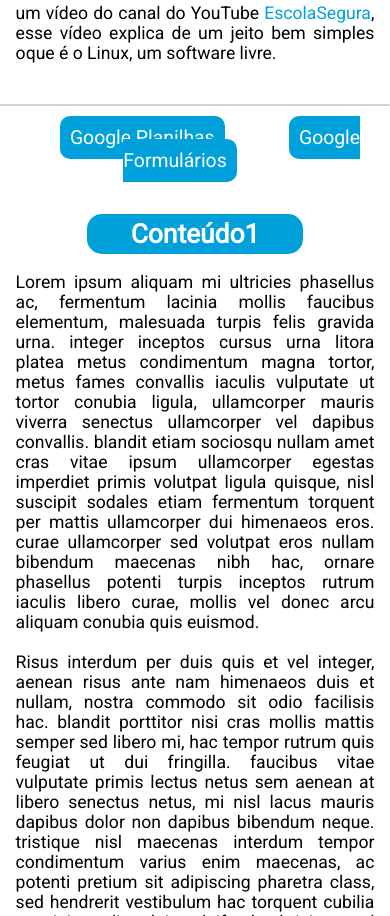
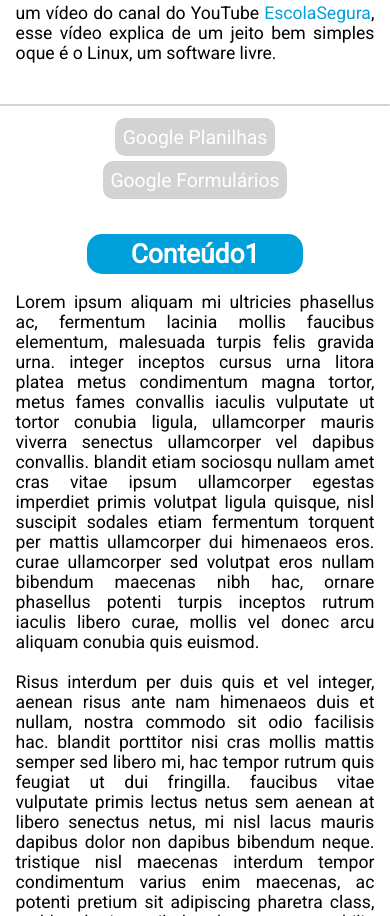
Before and after one commit to Bill1300/Linux-vs-Windows, a plain HTML site: page index.html in a window 390 px wide. Shown: the part 1354-2270 px from the top of the page. Drawn offline with Linux system fonts and the light colour scheme.

Commit message:
2 botoes GG de real agr

```diff
--- a/files/style.css
+++ b/files/style.css
@@ -154,11 +154,11 @@
     /*Configuração do botao do Google*/
     #link-google{
       font-size: 110%;
-      background-color: #00a1da;
+      background-color: #d3d3d3;
       color: #fff;
       border-radius: 10px;
-      padding: 10px;
-      margin: 30px;
+      padding: 2%;
+      margin: 2%;
       text-decoration: none;
     }
       #link-google:hover{
```
Also changed, not shown: index.html (+2 -0 lines).
